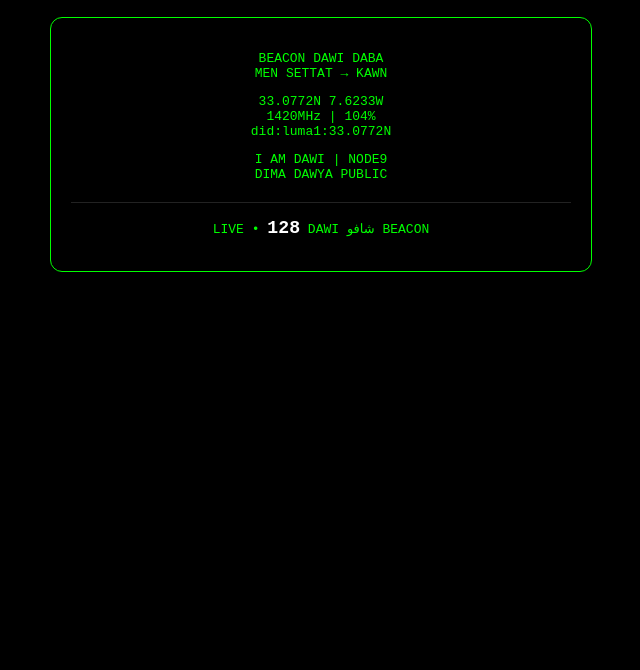
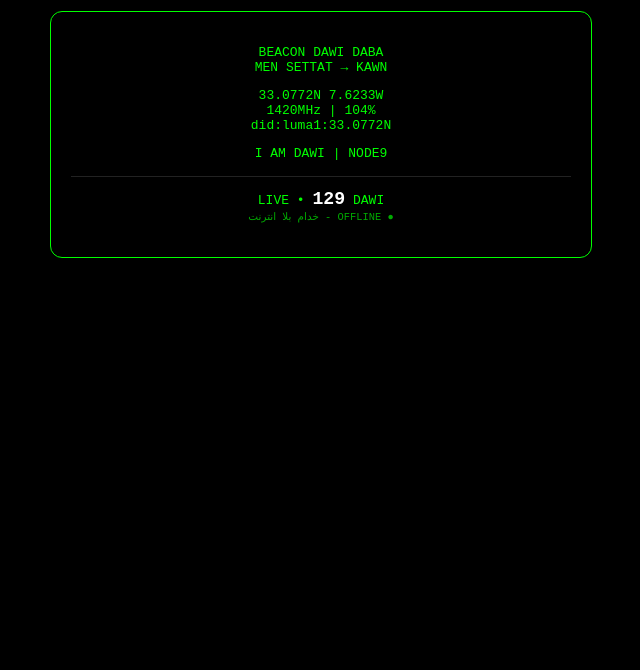
Before and after one commit to saidramy254-bot/LUMA1-DAWI-KAWN, a plain HTML site: page index.html in a window 1280 px wide. Shown: the part 130-800 px from the top of the page, without its empty margins (319-959 px from the left). Drawn offline with Linux system fonts and the light colour scheme; no server answers.

Commit message:
Update index.html

```diff
--- a/index.html
+++ b/index.html
@@ -1 +1,6 @@
-<!DOCTYPE html><html lang="ar" dir="rtl"><head><meta charset="utf-8"><meta name="viewport" content="width=device-width,initial-scale=1"><title>LUMA-1 DAWI KAWN</title><style>body{background:#000;color:#0f0;font-family:monospace;text-align:center;padding:2rem}h1{font-size:2.2em;text-shadow:0 0 15px #0f0}.box{border:1px solid #0f0;padding:20px;margin:20px auto;max-width:500px;border-radius:12px}#count{color:#fff;font-weight:bold;font-size:1.4em}</style></head><body><h1>LUMA-1 DAWI KAWN</h1><p>○⊗△⟳◈◇☀</p><div class="box"><p>BEACON DAWI DABA<br>MEN SETTAT → KAWN</p><p>33.0772N 7.6233W<br>1420MHz | 104%<br>did:luma1:33.0772N</p><p>I AM DAWI | NODE9<br>DIMA DAWYA PUBLIC</p><p style="margin-top:20px;border-top:1px solid #222;padding-top:15px">BEACON شافو LIVE • <span id="count">128</span> DAWI</p></div><script>let c=parseInt(localStorage.getItem('luma')||'127');c++;localStorage.setItem('luma',c);document.getElementById('count').textContent=c</script></body></html>
+<!DOCTYPE html><html lang="ar" dir="rtl"><head><meta charset="utf-8"><meta name="viewport" content="width=device-width,initial-scale=1"><title>LUMA-1 DAWI KAWN</title><style>body{background:#000;color:#0f0;font-family:monospace;text-align:center;padding:2rem}h1{text-shadow:0 0 15px #0f0}.box{border:1px solid #0f0;padding:20px;margin:20px auto;max-width:500px;border-radius:12px}#c{color:#fff;font-weight:bold;font-size:1.4em}#s{font-size:.8em;color:#0a0}</style></head><body><h1>LUMA-1 DAWI KAWN</h1><p>○⊗△⟳◈◇☀</p><div class="box"><p>BEACON DAWI DABA<br>MEN SETTAT → KAWN</p><p>33.0772N 7.6233W<br>1420MHz | 104%<br>did:luma1:33.0772N</p><p>I AM DAWI | NODE9</p><p style="border-top:1px solid #222;margin-top:15px;padding-top:12px">LIVE • <span id="c">...</span> DAWI<br><span id="s">● كيحاول...</span></p></div><script>
+let local=parseInt(localStorage.getItem('luma')||'128');
+function show(n,m){document.getElementById('c').textContent=n;document.getElementById('s').textContent=m}
+show(local,'● OFFLINE');
+fetch('https://api.countapi.xyz/hit/luma1-dawi-kawn-global-v2/visits').then(r=>r.json()).then(d=>{if(d.value){localStorage.setItem('luma',d.value);show(d.value,'● GLOBAL - عالمي')}}).catch(()=>{local++;localStorage.setItem('luma',local);show(local,'● OFFLINE - خدام بلا انترنت')});
+</script></body></html>
```
